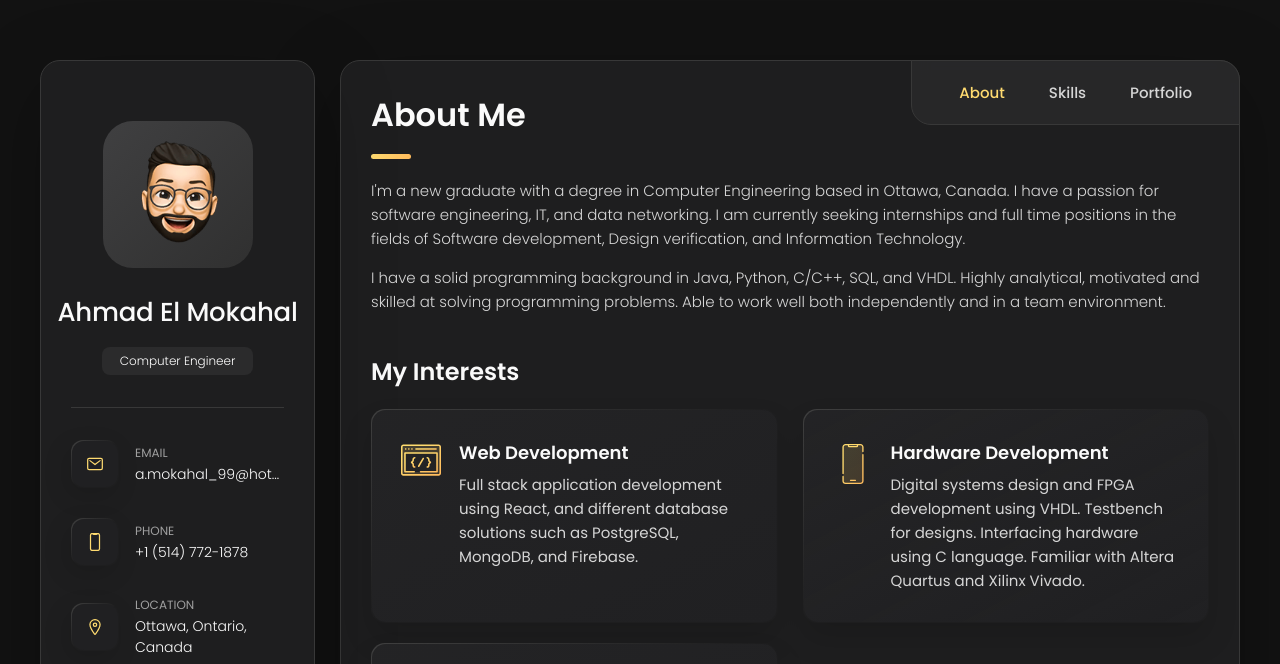
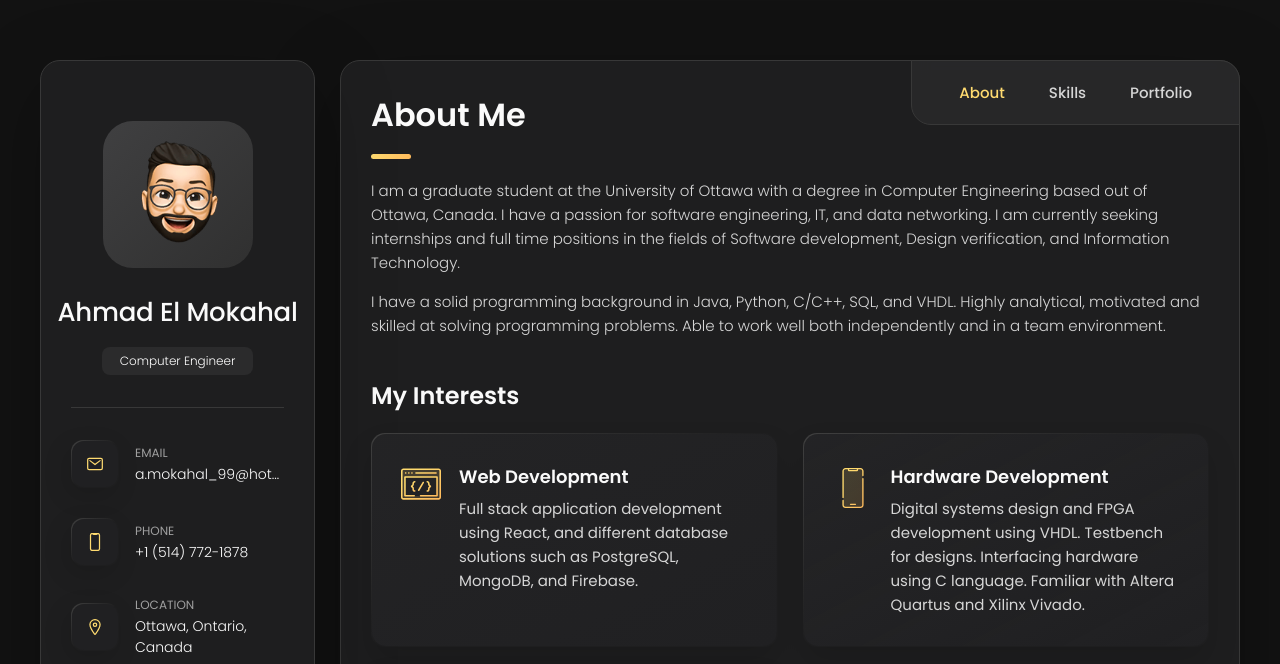
Before and after one commit to MokahalA/MokahalA.github.io, a plain HTML site: page index.html in a window 1280 px wide. Shown: the top 664 px of the page. Drawn offline with nearby package versions, Linux system fonts and the light colour scheme; a script that the page names is missing.

Commit message:
Update bio

```diff
--- a/index.html
+++ b/index.html
@@ -182,7 +182,7 @@
 
         <section class="about-text">
           <p>
-            I'm a new graduate with a degree in Computer Engineering based in Ottawa, Canada. I have a passion for software engineering, IT, and data networking. I am currently seeking internships and full time positions in the fields of Software development, Design verification, and Information Technology.
+            I am a graduate student at the University of Ottawa with a degree in Computer Engineering based out of Ottawa, Canada. I have a passion for software engineering, IT, and data networking. I am currently seeking internships and full time positions in the fields of Software development, Design verification, and Information Technology.
           </p>
 
           <p>
```
